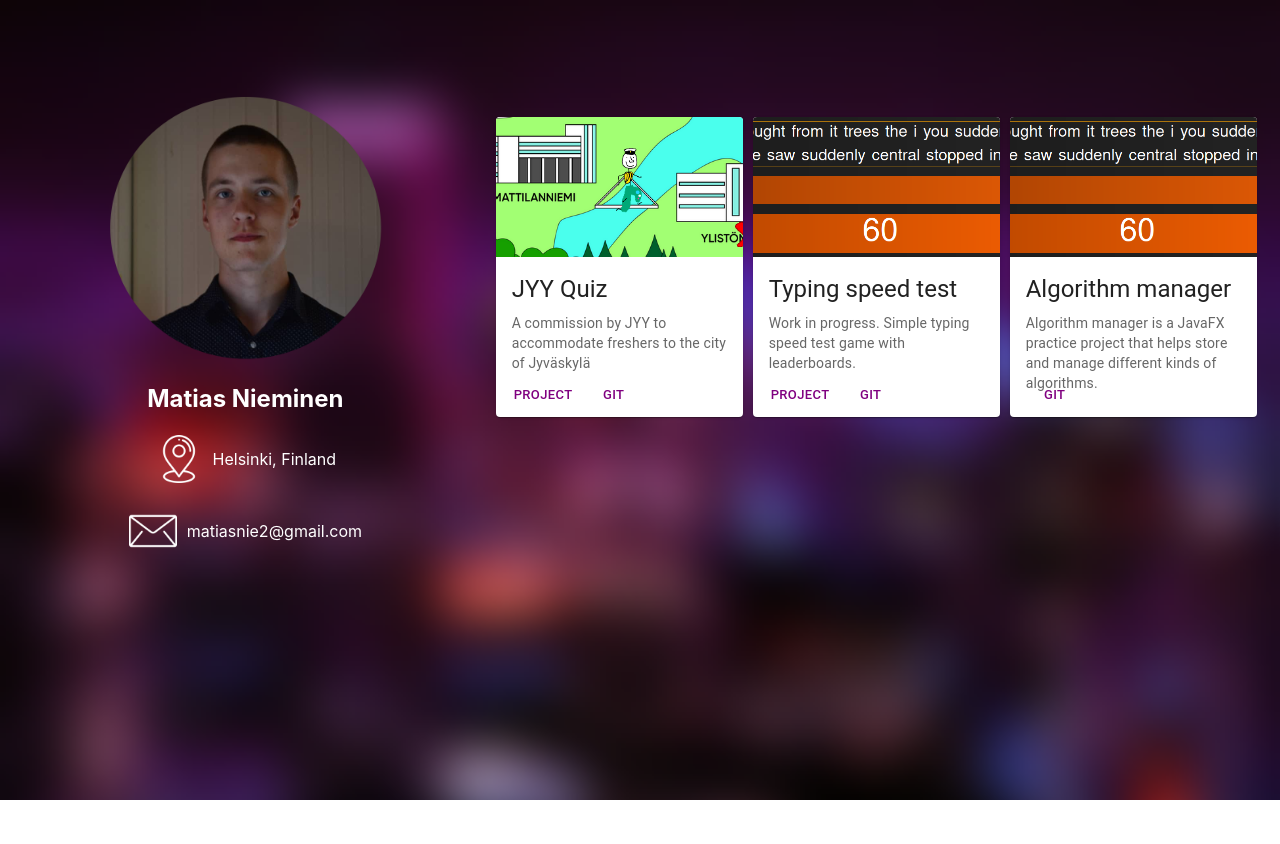
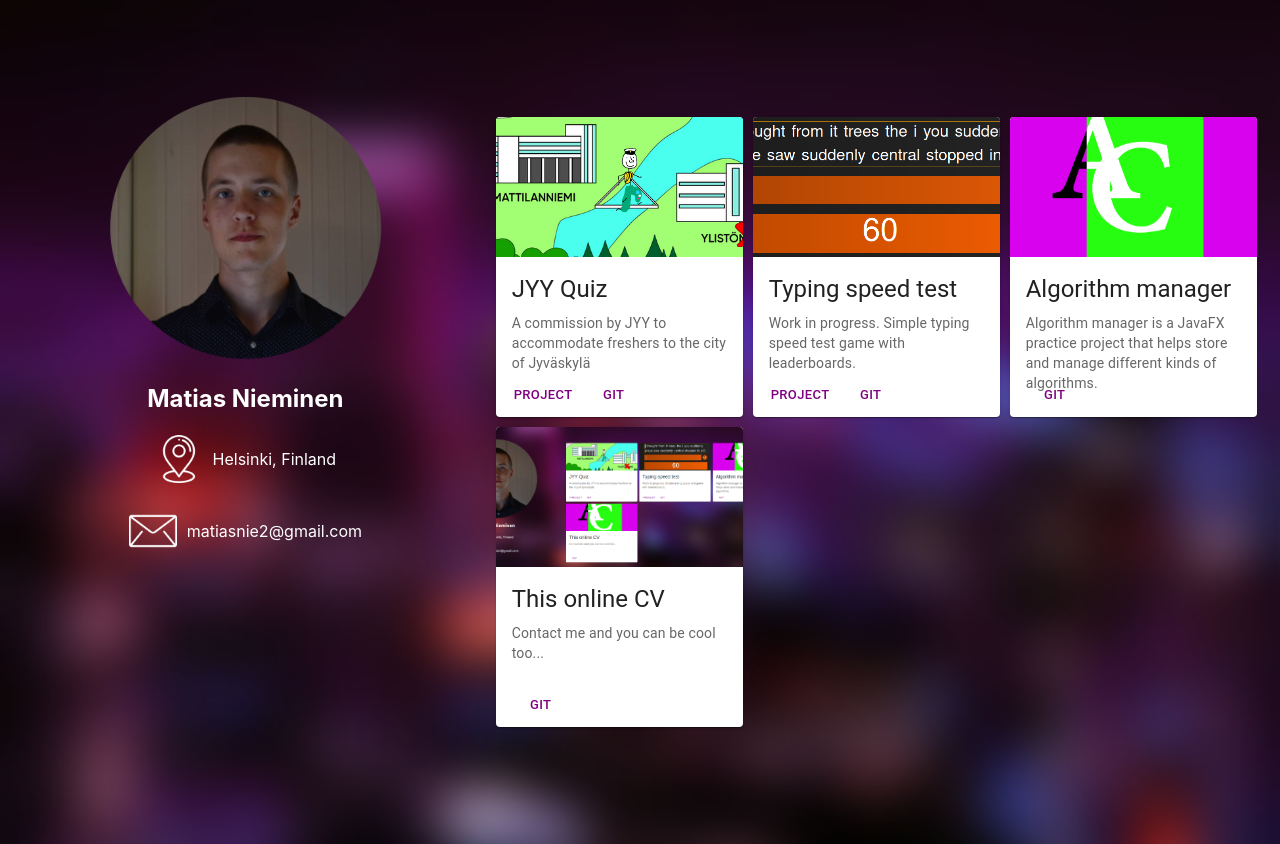
Before and after one commit to ni-eminen/new-landing-page, a React (Create React App) app: page / in a window 1280 px wide. Before the commit the page ends 800 px from the top, so only its background shows below. Built offline with nearby package versions, Linux system fonts and the light colour scheme.

Commit message:
added cards

```diff
--- a/public/index.html
+++ b/public/index.html
@@ -24,7 +24,7 @@
       work correctly both with client-side routing and a non-root public URL.
       Learn how to configure a non-root public URL by running `npm run build`.
     -->
-    <title>React App</title>
+    <title>Matias Nieminen</title>
   </head>
   <body>
     <noscript>You need to enable JavaScript to run this app.</noscript>
--- a/src/App.js
+++ b/src/App.js
@@ -5,6 +5,8 @@ import emailImg from './imgs/email.png'
 import cityLights from './imgs/city-lights.png'
 import speedtestImg from './imgs/speedtest.png'
 import quizImg from './imgs/quizcrop.png'
+import acLogo from './imgs/ac_logo.PNG'
+import onlineCVImg from './imgs/online-cv.png'
 import Card from '@mui/material/Card';
 import CardContent from '@mui/material/CardContent';
 import CardMedia from '@mui/material/CardMedia';
@@ -86,10 +88,18 @@ function App() {
         <SimpleCard
           title='Algorithm manager'
           text='Algorithm manager is a JavaFX practice project that helps store and manage different kinds of algorithms.'
-          img={speedtestImg}
+          img={acLogo}
           button1text='Git'
           button2text=''
           button1link='https://gitlab.jyu.fi/matoskni/ohj2'
+          button2link='' />
+        <SimpleCard
+          title='This online CV'
+          text='Contact me and you can be cool too...'
+          img={onlineCVImg}
+          button1text='Git'
+          button2text=''
+          button1link='https://github.com/ni-eminen/new-landing-page'
           button2link='' />
         </div>
       </div>
```
Also changed, not shown: src/imgs/ac_logo.PNG (added), src/imgs/online-cv.png (added).
